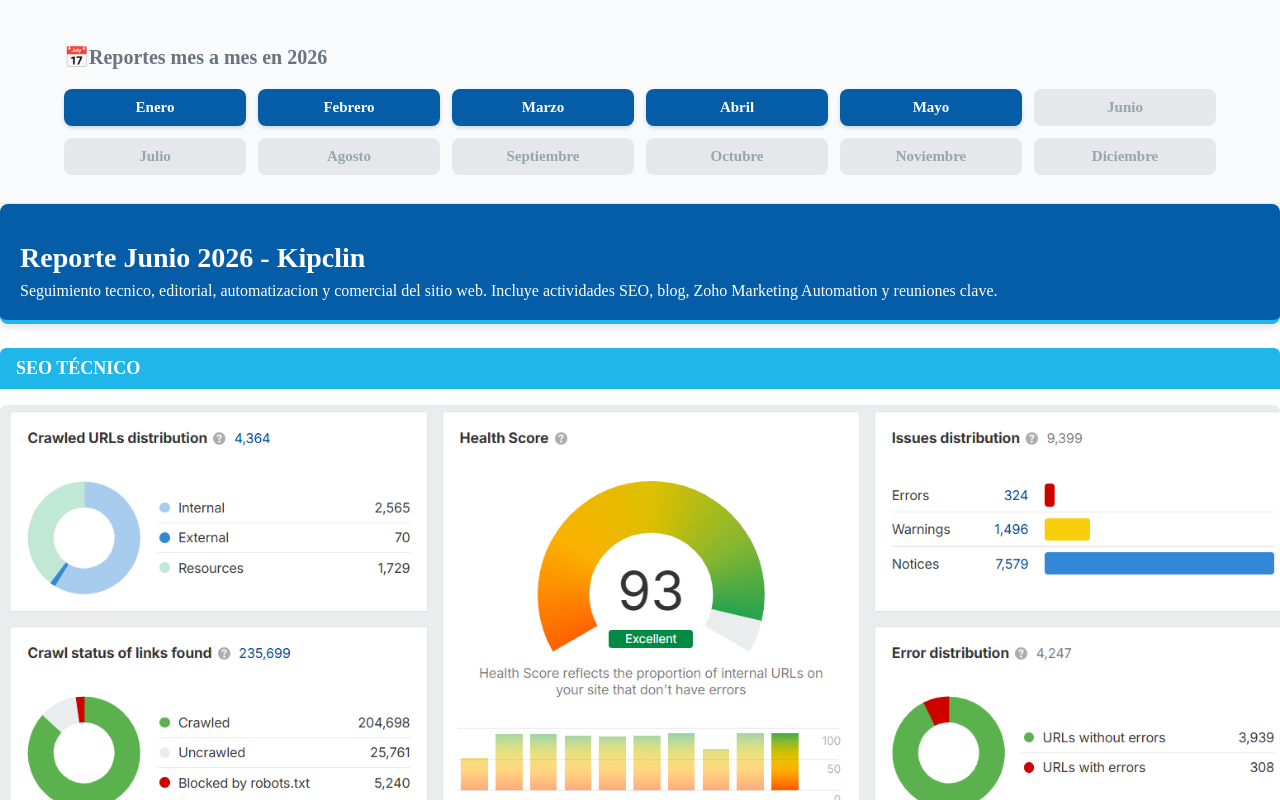
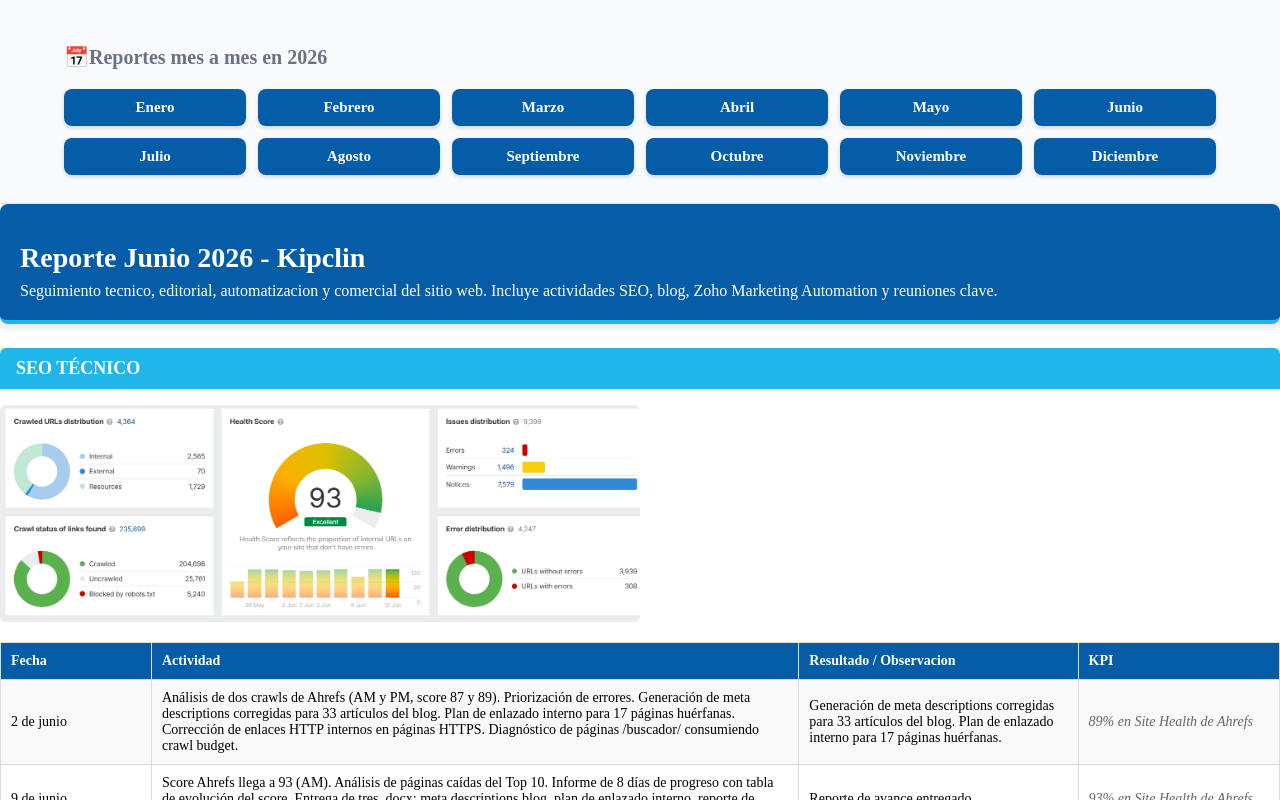
Before and after one commit to frankbedoyam/reporte-enero-kipclin, a Next.js app: page /junio in a window 1280 px wide. Shown: the top 800 px of the page. Built offline with nearby package versions, Linux system fonts and the light colour scheme.

Commit message:
porcentaje de imagen y botón de MesNav
activar

```diff
--- a/app/Components/MesNav.tsx
+++ b/app/Components/MesNav.tsx
@@ -7,13 +7,13 @@
     { nombre: "Marzo",      ruta: "/marzo",    activo: true },
     { nombre: "Abril",      ruta: "/abril",    activo: true },
     { nombre: "Mayo",       ruta: "/mayo",    activo: true },
-    { nombre: "Junio",      ruta: "/junio",    activo: false },
-    { nombre: "Julio",      ruta: "/julio",    activo: false },
-    { nombre: "Agosto",     ruta: "/agosto",    activo: false },
-    { nombre: "Septiembre", ruta: "/septiembre",    activo: false },
-    { nombre: "Octubre",    ruta: "/octubre",    activo: false },
-    { nombre: "Noviembre",  ruta: "/noviembre",    activo: false },
-    { nombre: "Diciembre",  ruta: "/diciembre",    activo: false },
+    { nombre: "Junio",      ruta: "/junio",    activo: true },
+    { nombre: "Julio",      ruta: "/julio",    activo: true },
+    { nombre: "Agosto",     ruta: "/agosto",    activo: true },
+    { nombre: "Septiembre", ruta: "/septiembre",    activo: true },
+    { nombre: "Octubre",    ruta: "/octubre",    activo: true },
+    { nombre: "Noviembre",  ruta: "/noviembre",    activo: true },
+    { nombre: "Diciembre",  ruta: "/diciembre",    activo: true },
   ];
 
   return (
--- a/app/junio/page.tsx
+++ b/app/junio/page.tsx
@@ -223,7 +223,7 @@
           <img
             src={imagen}
             alt={"Imagen " + title}
-            style={{ width: "100%", height: "auto", borderRadius: "6px" }}
+            style={{ width: "50%", height: "auto", borderRadius: "6px" }}
           />
         </div>
       )}
```
